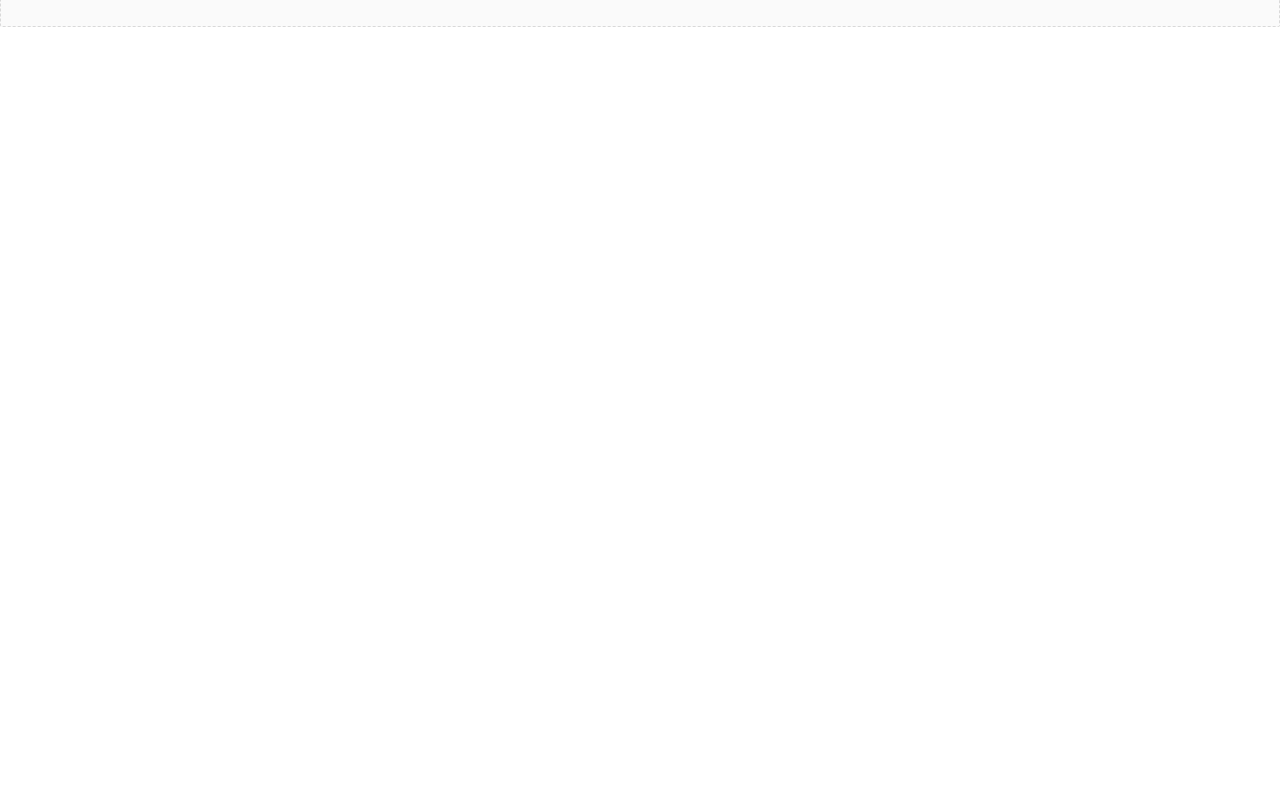
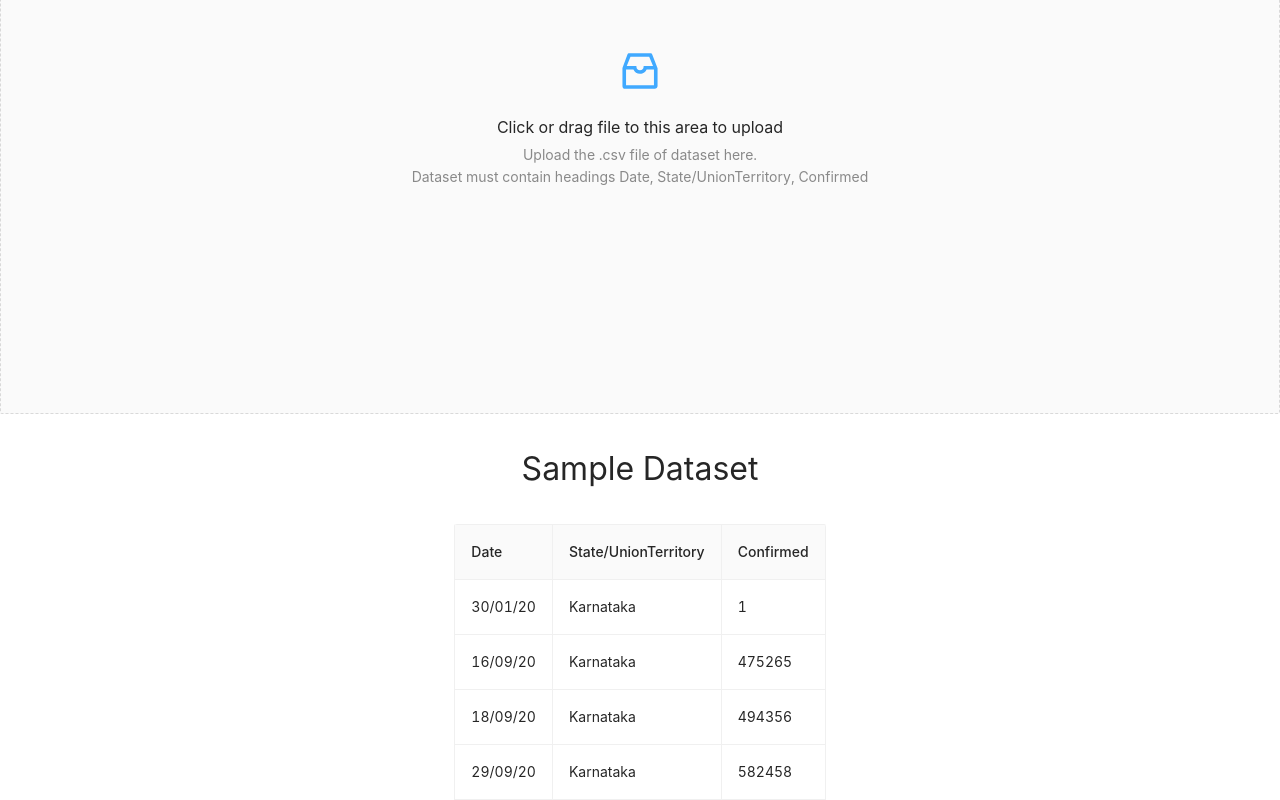
Before and after one commit to rottiakash/Final-Year-Project, a Next.js app in the folder frontend/: page /input/1 in a window 1280 px wide. Shown: the part 319-1119 px from the top of the page. Before the commit the page ends 800 px from the top, so only its background shows below. Built offline with nearby package versions, Linux system fonts and the light colour scheme.

Commit message:
Added Sample Dataset

```diff
--- a/frontend/Components/Header/header.module.css
+++ b/frontend/Components/Header/header.module.css
@@ -5,8 +5,9 @@
   font-size: 1rem;
   color: whitesmoke;
   position: relative;
-  bottom: 20px;
+  bottom: 5px;
   border-radius: 15px;
+  margin-right: 20px;
 }
 
 .btn:hover {
--- /dev/null
+++ b/frontend/Components/SampleDataset/sample.tsx
@@ -0,0 +1,67 @@
+import { Table } from "antd";
+import React, { FC } from "react";
+
+const dataSource = [
+  {
+    Date: "30/01/20",
+    State: "Karnataka",
+    Confirmed: "1",
+  },
+  {
+    Date: "16/09/20",
+    State: "Karnataka",
+    Confirmed: "475265",
+  },
+  {
+    Date: "18/09/20",
+    State: "Karnataka",
+    Confirmed: "494356",
+  },
+  {
+    Date: "29/09/20",
+    State: "Karnataka",
+    Confirmed: "582458",
+  },
+];
+
+const columns = [
+  {
+    title: "Date",
+    dataIndex: "Date",
+    key: "Date",
+  },
+  {
+    title: "State/UnionTerritory",
+    dataIndex: "State",
+    key: "State/UnionTerritory",
+  },
+  {
+    title: "Confirmed",
+    dataIndex: "Confirmed",
+    key: "Confirmed",
+  },
+];
+
+const SampleDataset: FC = () => (
+  <div
+    style={{
+      display: "flex",
+      width: "100%",
+      flexDirection: "column",
+      marginTop: "30px",
+
+      alignItems: "center",
+    }}
+  >
+    <span style={{ fontSize: "2rem" }}>Sample Dataset</span>
+    <Table
+      dataSource={dataSource}
+      columns={columns}
+      bordered
+      pagination={false}
+      style={{ marginTop: "30px" }}
+    />
+  </div>
+);
+
+export default SampleDataset;
--- a/frontend/pages/index.tsx
+++ b/frontend/pages/index.tsx
@@ -22,7 +22,7 @@ const Index: FC<IndexProps> = ({ data }) => {
       <Head>
         <title>Outlier Detection</title>
       </Head>
-      <Header heading={"Outlier Detection for COVID-19 Data"} />
+      <Header heading={"Outlier Detection in COVID-19 Data"} />
       <AlgoGrid data={data} />
     </Container>
   );
--- a/frontend/pages/input/[aid].tsx
+++ b/frontend/pages/input/[aid].tsx
@@ -1,5 +1,5 @@
 import { useRouter } from "next/router";
-import { FC, useContext, useState } from "react";
+import React, { FC, useContext, useState } from "react";
 import { Upload, message } from "antd";
 import { InboxOutlined } from "@ant-design/icons";
 import Container from "../../Components/Container/container";
@@ -8,6 +8,7 @@ import getConfig from "next/config";
 import { Select } from "antd";
 import { Button } from "antd";
 import Head from "next/head";
+import SampleDataset from "../../Components/SampleDataset/sample";
 
 const { Option } = Select;
 const { Dragger } = Upload;
@@ -48,8 +49,9 @@ const InputComponent: FC = () => {
       <Head>
         <title>Outlier Detection</title>
       </Head>
-      <Header heading={"Outlier Detection for COVID-19 Data"} showHome />
+      <Header heading={"Outlier Detection in COVID-19 Data"} showHome />
       {!uploaded && (
+        <div>
           <Dragger {...props} style={{ marginTop: "30px" }}>
             <p className="ant-upload-drag-icon">
               <InboxOutlined />
@@ -61,9 +63,12 @@ const InputComponent: FC = () => {
               Upload the .csv file of dataset here.
             </p>
             <p className="ant-upload-hint">
-            Dataset must contain headings Date, State/UnionTerritory, Confirmed
+              Dataset must contain headings Date, State/UnionTerritory,
+              Confirmed
             </p>
           </Dragger>
+          <SampleDataset />
+        </div>
       )}
       {uploaded && (
         <div
--- a/frontend/pages/result/[aid].tsx
+++ b/frontend/pages/result/[aid].tsx
@@ -16,7 +16,7 @@ const Result: FC<ResultProps> = ({ output }) => {
       <Head>
         <title>Outlier Detection</title>
       </Head>
-      <Header heading={"Outlier Detection for COVID-19 Data"} showHome />
+      <Header heading={"Outlier Detection in COVID-19 Data"} showHome />
       <iframe srcDoc={output} style={{ width: "100%", height: "100%" }} />
     </Container>
   );
```
Also changed, not shown: 1 other file (tests, documents, lock files or other folders). Lines whose indentation alone changed are shown as unchanged.
